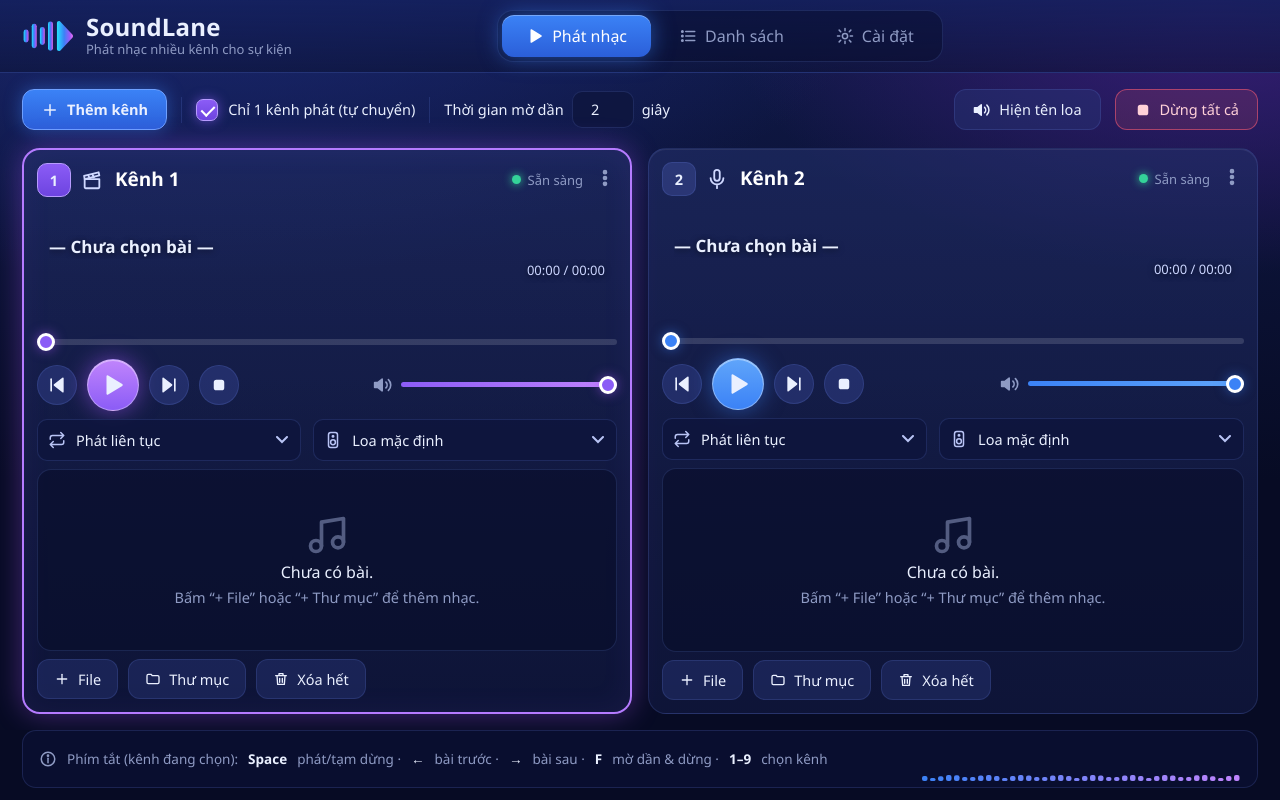
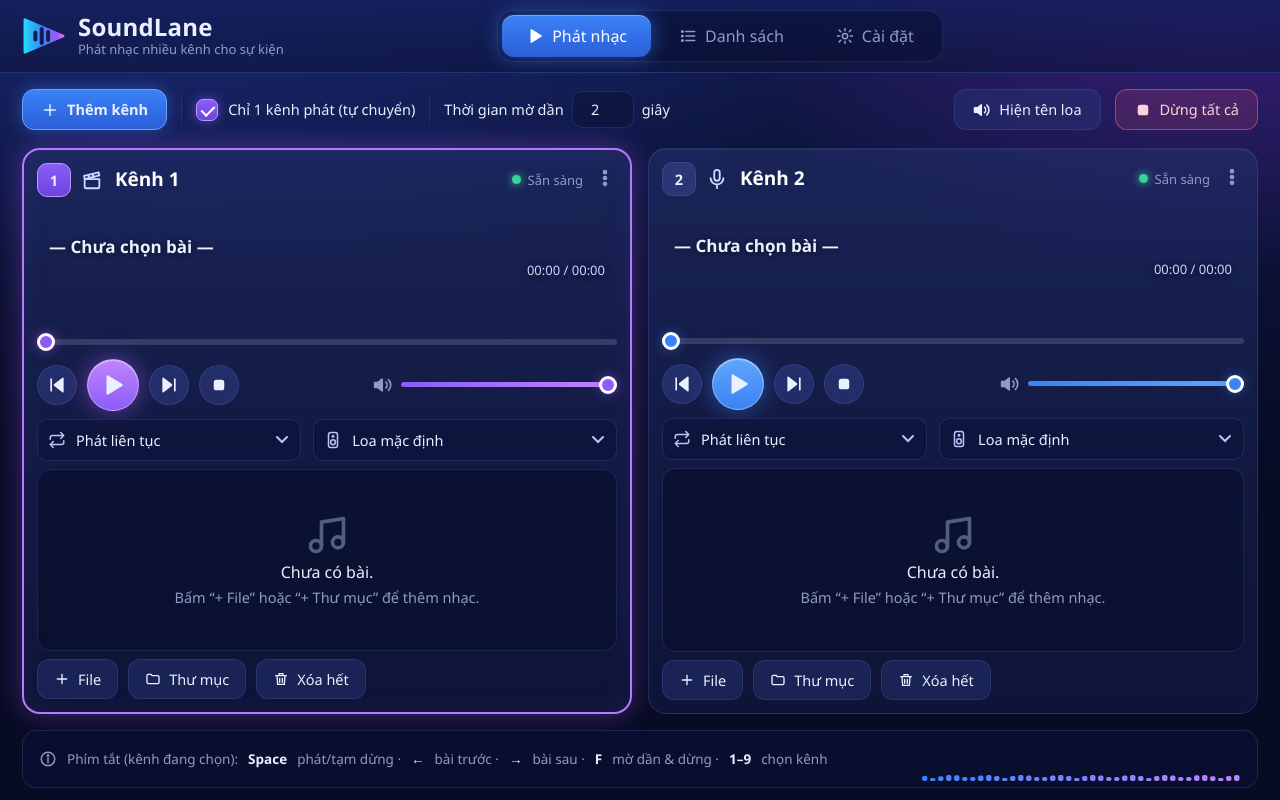
Before and after one commit to longkhanhtrantlk-svg/event-deck, an Electron app: page index.html in a window 1280 px wide. Drawn offline with Linux system fonts and the light colour scheme.

Commit message:
New icon: play button with sound lanes inside (replace fish-like design)
Co-Authored-By: Claude Sonnet 5.5 <noreply@anthropic.com>
Claude-Session: https://claude.ai/code/session_01PoroDmfTKftGirCsXsuLsN

```diff
--- a/index.html
+++ b/index.html
@@ -10,9 +10,12 @@
 <body>
 <header class="top">
   <div class="brand">
-    <svg id="logo" viewBox="0 0 64 44" width="52" height="36" aria-hidden="true">
-      <defs><linearGradient id="lg" x1="0" y1="0" x2="1" y2="0"><stop offset="0" stop-color="#22e3ff"/><stop offset=".45" stop-color="#3b82f6"/><stop offset=".8" stop-color="#9a5afa"/><stop offset="1" stop-color="#ec78fa"/></linearGradient></defs>
-      <g fill="url(#lg)"><rect class="lb" x="2" y="14" width="6" height="16" rx="3"/><rect class="lb" x="12" y="7" width="6" height="30" rx="3"/><rect class="lb" x="22" y="11" width="6" height="22" rx="3"/><rect class="lb" x="32" y="4" width="6" height="36" rx="3"/><path d="M43 6v32c0 2 2 3 4 2l15-16c1-1 1-3 0-4L47 4c-2-1-4 0-4 2z"/></g>
+    <svg id="logo" viewBox="0 0 48 44" width="44" height="40" aria-hidden="true">
+      <defs>
+        <linearGradient id="lg" x1="0" y1="0" x2="1" y2="0"><stop offset="0" stop-color="#22e3ff"/><stop offset=".45" stop-color="#3b82f6"/><stop offset=".8" stop-color="#9a5afa"/><stop offset="1" stop-color="#ec78fa"/></linearGradient>
+        <mask id="lm"><polygon points="3,4 3,40 45,22" fill="#fff" stroke="#fff" stroke-width="3" stroke-linejoin="round"/><g fill="#000"><rect class="lb" x="12.3" y="16" width="4.4" height="12" rx="2.2"/><rect class="lb" x="19.3" y="12" width="4.4" height="20" rx="2.2"/><rect class="lb" x="26.3" y="15.5" width="4.4" height="13" rx="2.2"/></g></mask>
+      </defs>
+      <rect width="48" height="44" fill="url(#lg)" mask="url(#lm)"/>
     </svg>
     <div><h1>SoundLane</h1><p>Phát nhạc nhiều kênh cho sự kiện</p></div>
   </div>
--- a/package.json
+++ b/package.json
@@ -1,6 +1,6 @@
 {
   "name": "soundlane",
-  "version": "1.8.0",
+  "version": "1.8.1",
   "description": "SoundLane – phát nhạc nhiều kênh cho sự kiện",
   "main": "main.js",
   "author": "SoundLane",
```
Also changed, not shown: build/icon.ico, build/icon.png, 2 other files.
